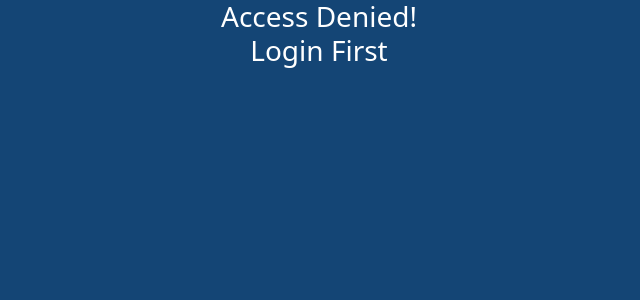
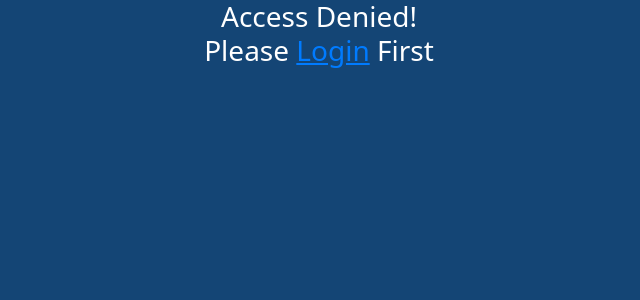
Before and after one commit to keosophon/login_signup, a React (Create React App) app in the folder fronend/: page /home in a window 1280 px wide. Shown: the top 300 px of the page, without its empty margins (321-961 px from the left). Built offline with nearby package versions, Linux system fonts and the light colour scheme; no server answers.

Commit message:
add logout

```diff
--- a/fronend/src/components/Home.js
+++ b/fronend/src/components/Home.js
@@ -1,4 +1,5 @@
 import { useEffect, useState } from "react";
+import { Link } from "react-router-dom";
 import React from "react";
 import axios from "axios";
 
@@ -27,13 +28,20 @@ function Home() {
           <div>
             <h3 style={{ textAlign: "center", color: "white" }}>
               Access Denied!
-              <p>Login First</p>
+              <p>
+                Please <a href="./login">Login</a> First
+              </p>
             </h3>
           </div>
         ) : (
           <div>
             <h3 style={{ textAlign: "center", color: "white" }}>
-              Welcome {user.name}
+              Welcome {user.name}. Your email is {user.email}
+              <p>
+                <Link to="/login" onClick={() => localStorage.clear()}>
+                  Logout
+                </Link>
+              </p>
             </h3>
           </div>
         )}
```
